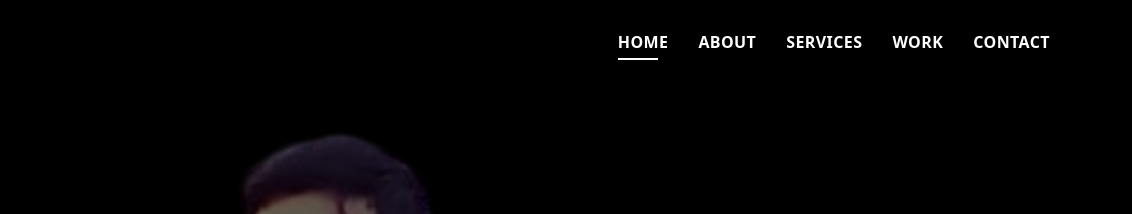
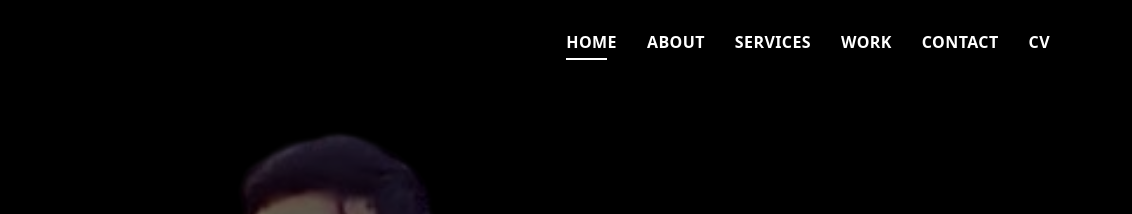
Before and after one commit to SagarPatel212/Portfolio, a plain HTML site: page index.html in a window 1280 px wide. Shown: the top 214 px of the page, 148-1280 px from the left. Drawn offline with Linux system fonts and the light colour scheme.

Commit message:
Added CV

```diff
--- a/index.html
+++ b/index.html
@@ -41,6 +41,7 @@
           <li><a class="nav-link scrollto" href="#services">Services</a></li>
           <li><a class="nav-link scrollto " href="#work">Work</a></li>
           <li><a class="nav-link scrollto" href="#contact">Contact</a></li>
+          <li><a class="nav-link scrollto" href="resume/Resume.pdf" target="_blank">CV</a></li>
         </ul>
         <i class="bi bi-list mobile-nav-toggle"></i>
       </nav><!-- .navbar -->
```
Also changed, not shown: img/github.png (added), 1 other file.
